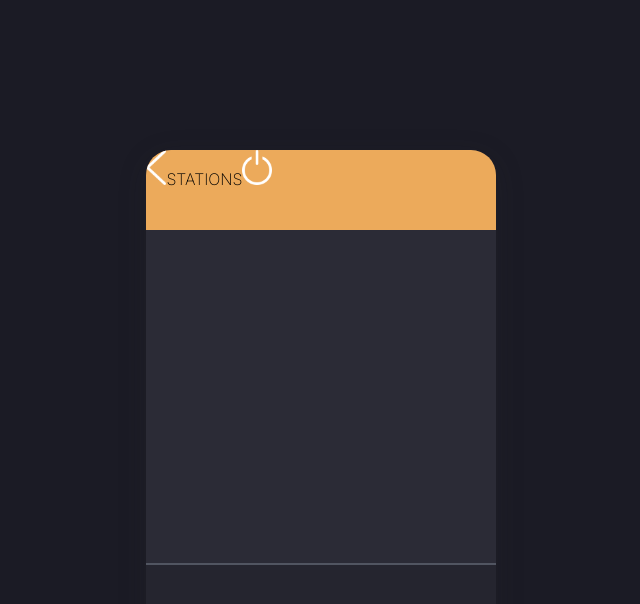
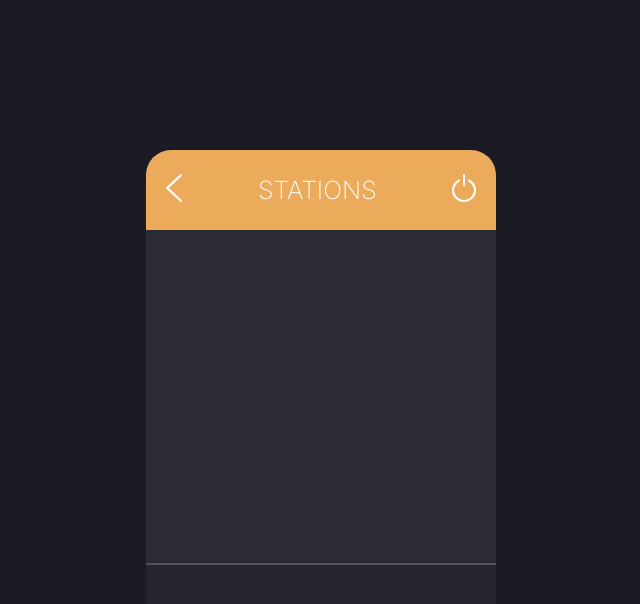
Before and after one commit to rubayethossain/react-radio-widget, a React (Create React App) app: page / in a window 1280 px wide. Shown: the top 604 px of the page, without its empty margins (319-959 px from the left). Built offline with nearby package versions, Linux system fonts and the light colour scheme.

Commit message:
Design Top Bar

```diff
--- a/src/screens/RadioWidget/WidgetTopBar/WidgetTopBar.module.css
+++ b/src/screens/RadioWidget/WidgetTopBar/WidgetTopBar.module.css
@@ -1,4 +1,14 @@
 .wrapper{
-    height: 80px;
+    height: 50px;
     background-color: #ECAA5B;
+    display: flex;
+    align-items: center;
+    padding: 15px 20px;
 }
+
+.title{
+    flex: 1;
+    color: #fff;
+    text-align: center;
+    font-size: 25px;
+}
--- a/src/screens/RadioWidget/WidgetTopBar/WidgetTopBar.tsx
+++ b/src/screens/RadioWidget/WidgetTopBar/WidgetTopBar.tsx
@@ -3,11 +3,15 @@ import { IconButton } from '../../../components/Buttons';
 import styles from './WidgetTopBar.module.css';
 
 const WidgetTopBar = () => {
+    const clickHandler = () => {};
     return (
+
         <div className={styles.wrapper}>
-            <IconButton icon={BACK_ARROW_ICON} onClick={() => console.log()} />
-            <span>STATIONS</span>
-            <IconButton icon={SWITCH_ICON} onClick={() => console.log()} />
+            <IconButton icon={BACK_ARROW_ICON} onClick={clickHandler} height="28px"/>
+
+            <p className={styles.title}>STATIONS</p>
+
+            <IconButton icon={SWITCH_ICON} onClick={clickHandler} height="28px"/>
         </div>
     )
 }
```
